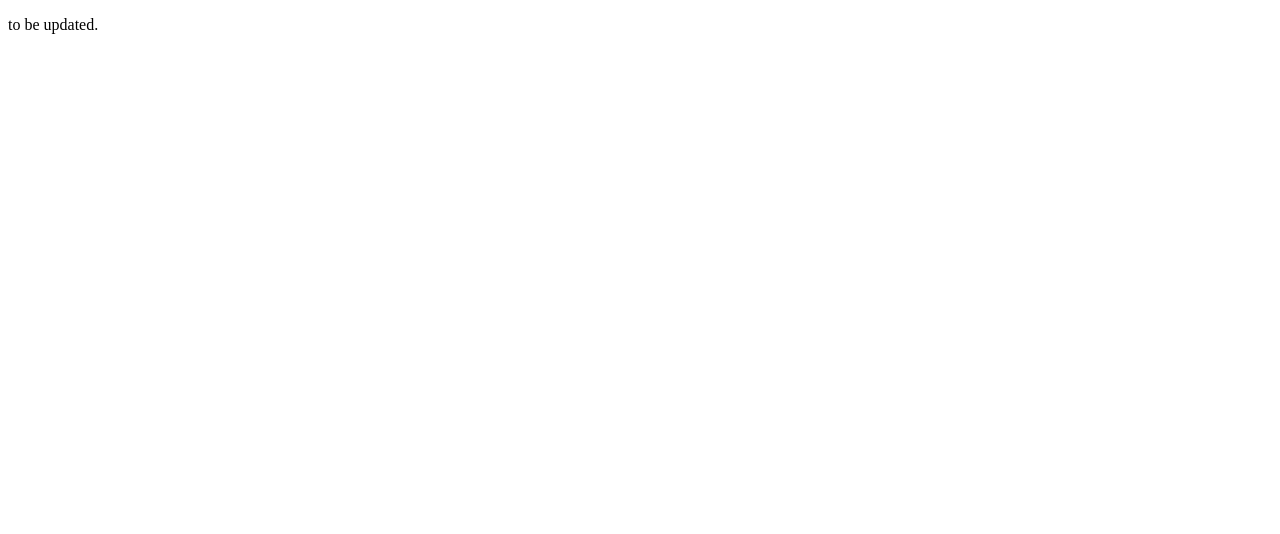
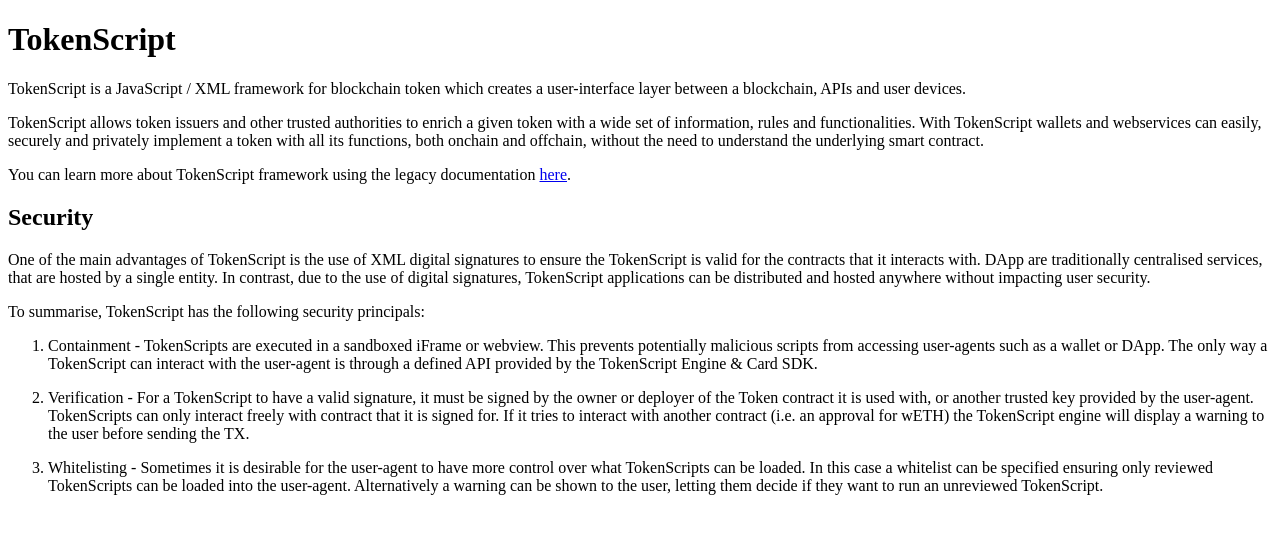
Before and after one commit to SmartTokenLabs/TokenScript-Doc, a Next.js app: page /introduction/tokenscript in a window 1280 px wide. Shown: the top 534 px of the page. Built offline with nearby package versions, Linux system fonts and the light colour scheme.

Commit message:
feat: Add security TokenScript doc link & security info

```diff
--- a/pages/introduction/tokenscript.mdx
+++ b/pages/introduction/tokenscript.mdx
@@ -1 +1,25 @@
-to be updated.
+# TokenScript
+
+TokenScript is a JavaScript / XML framework for blockchain token which creates a user-interface layer between a blockchain, APIs and user devices.
+
+TokenScript allows token issuers and other trusted authorities to enrich a given token with a wide set of information, rules and functionalities. With TokenScript wallets and webservices can easily, securely and privately implement a token with all its functions, both onchain and offchain, without the need to understand the underlying smart contract.
+
+You can learn more about TokenScript framework using the legacy documentation [here](https://www.tokenscript.org/docs/).
+
+## Security
+
+One of the main advantages of TokenScript is the use of XML digital signatures to ensure the TokenScript is valid for the contracts that it interacts with.
+DApp are traditionally centralised services, that are hosted by a single entity. In contrast, due to the use of digital signatures, TokenScript applications can be distributed
+and hosted anywhere without impacting user security.
+
+To summarise, TokenScript has the following security principals:
+
+1. Containment - TokenScripts are executed in a sandboxed iFrame or webview. This prevents potentially malicious scripts from accessing user-agents such as a wallet or DApp.
+	The only way a TokenScript can interact with the user-agent is through a defined API provided by the TokenScript Engine & Card SDK.
+
+2. Verification - For a TokenScript to have a valid signature, it must be signed by the owner or deployer of the Token contract it is used with, or another trusted key provided by the user-agent.
+	TokenScripts can only interact freely with contract that it is signed for. If it tries to interact with another contract (i.e. an approval for wETH) the TokenScript engine will display a warning to the user before
+	sending the TX.
+
+3. Whitelisting - Sometimes it is desirable for the user-agent to have more control over what TokenScripts can be loaded. In this case a whitelist can be specified ensuring only reviewed
+	TokenScripts can be loaded into the user-agent. Alternatively a warning can be shown to the user, letting them decide if they want to run an unreviewed TokenScript.
```
